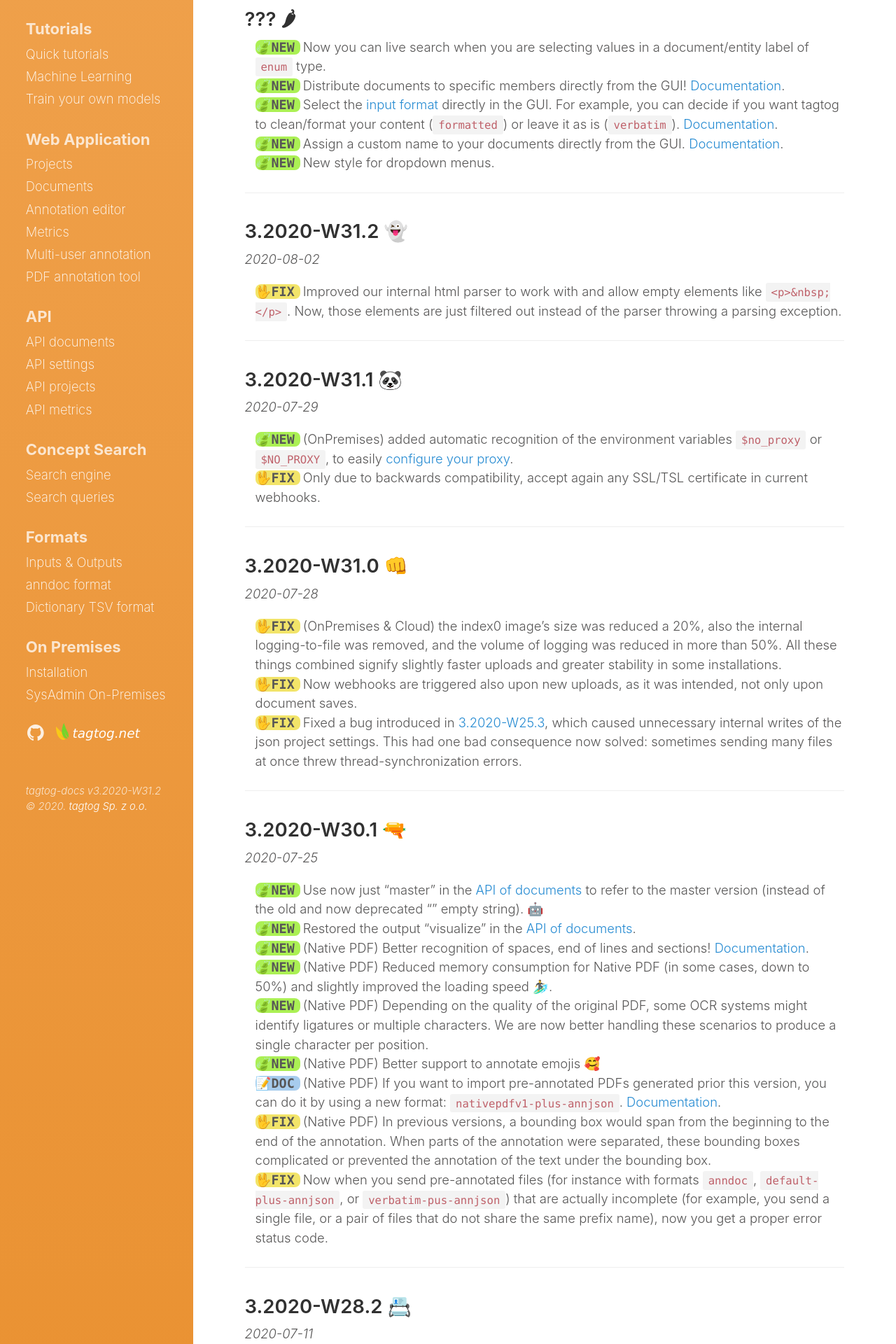
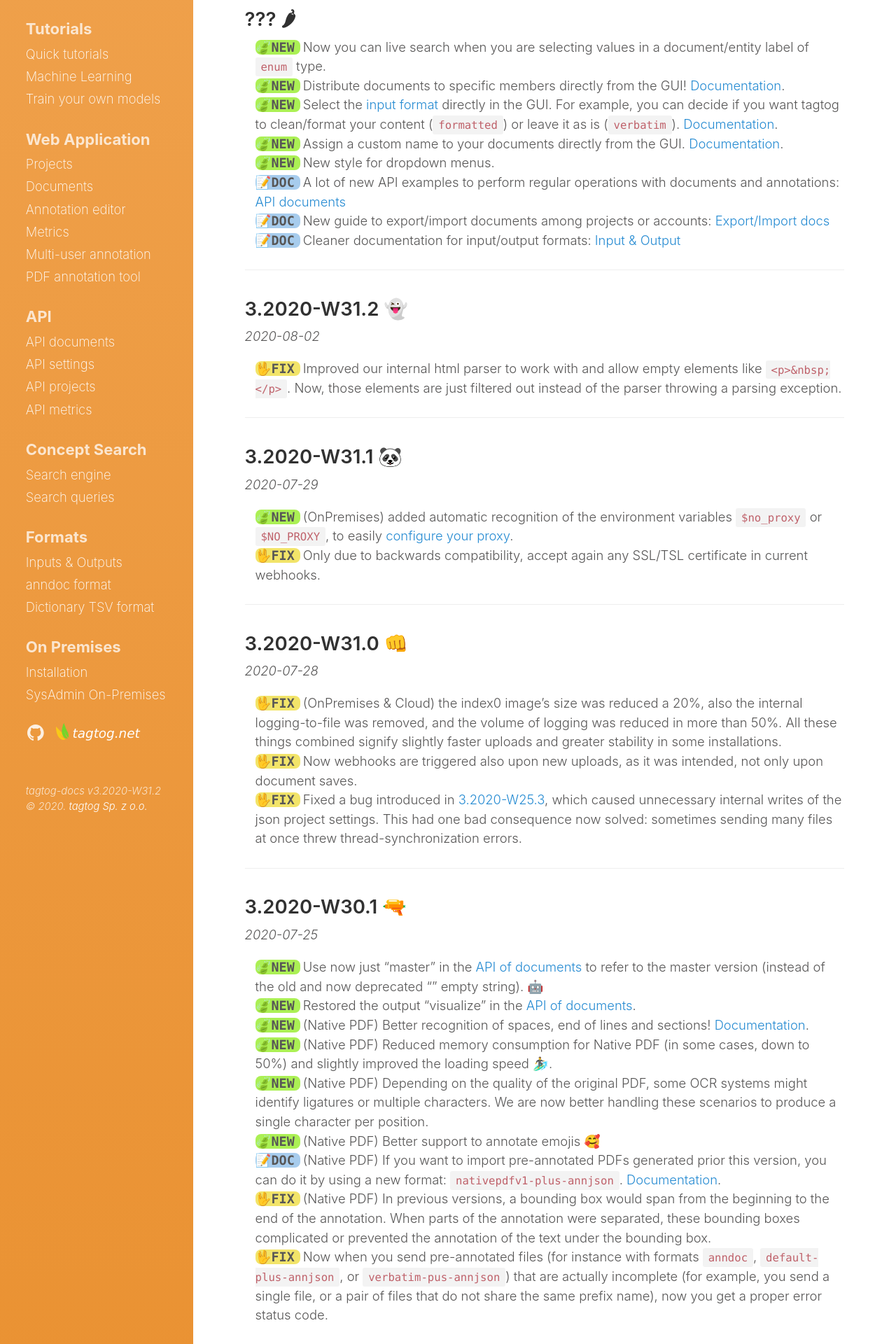
Before and after one commit to tagtogorg/tagtog-doc, a Jekyll site: the page built from updates.md, in a window 1280 px wide. Shown: the part 360-2280 px from the top of the page at 70% size. Built offline with Jekyll 4.4.1, drawn with Linux system fonts in a browser that asks for light colours; nearby versions of some CDN libraries; emoji names are drawn with the system emoji font; some of the changed text lies outside the part shown.

Commit message:
update updates

```diff
--- a/updates.md
+++ b/updates.md
@@ -22,6 +22,10 @@ notoc: true
   <li class="new"><span markdown="1">Select the <a href="ioformats.html#input-formats">input format</a> directly in the GUI. For example, you can decide if you want tagtog to clean/format your content (<code>formatted</code>) or leave it as is (<code>verbatim</code>). <a href="documents.html#format">Documentation</a>.</span></li>
   <li class="new"><span markdown="1">Assign a custom name to your documents directly from the GUI. <a href="documents.html#define-a-name">Documentation</a>.</span></li>
   <li class="new"><span markdown="1">New style for dropdown menus.</span></li>
+  <li class="doc"><span markdown="1">A lot of new API examples to perform regular operations with documents and annotations: [API documents](API_documents_v1.html)</span></li>
+  <li class="doc"><span markdown="1">New guide to export/import documents among projects or accounts: [Export/Import docs](documents.html#export-import-documents)</span></li>
+  <li class="doc"><span markdown="1">Cleaner documentation for input/output formats: [Input & Output](ioformats.html)</span></li>
+
 </ul>
 
 ---
```
